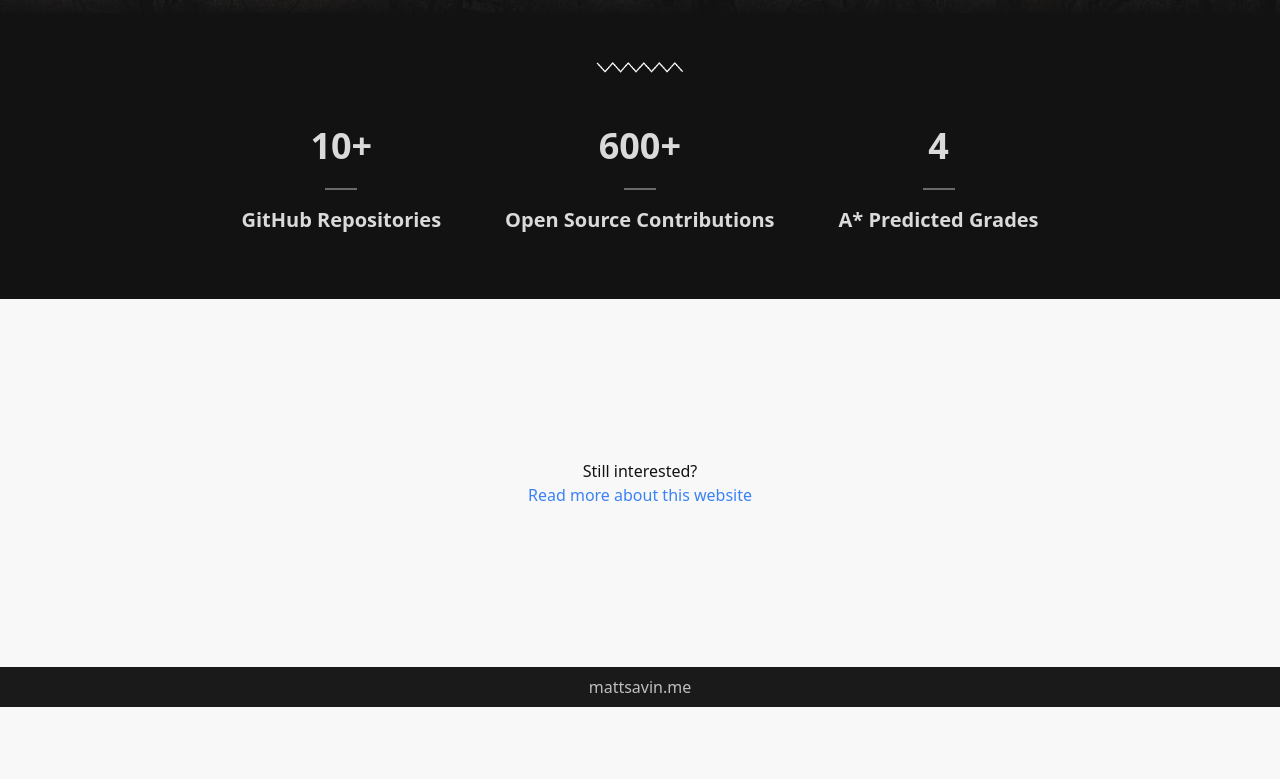
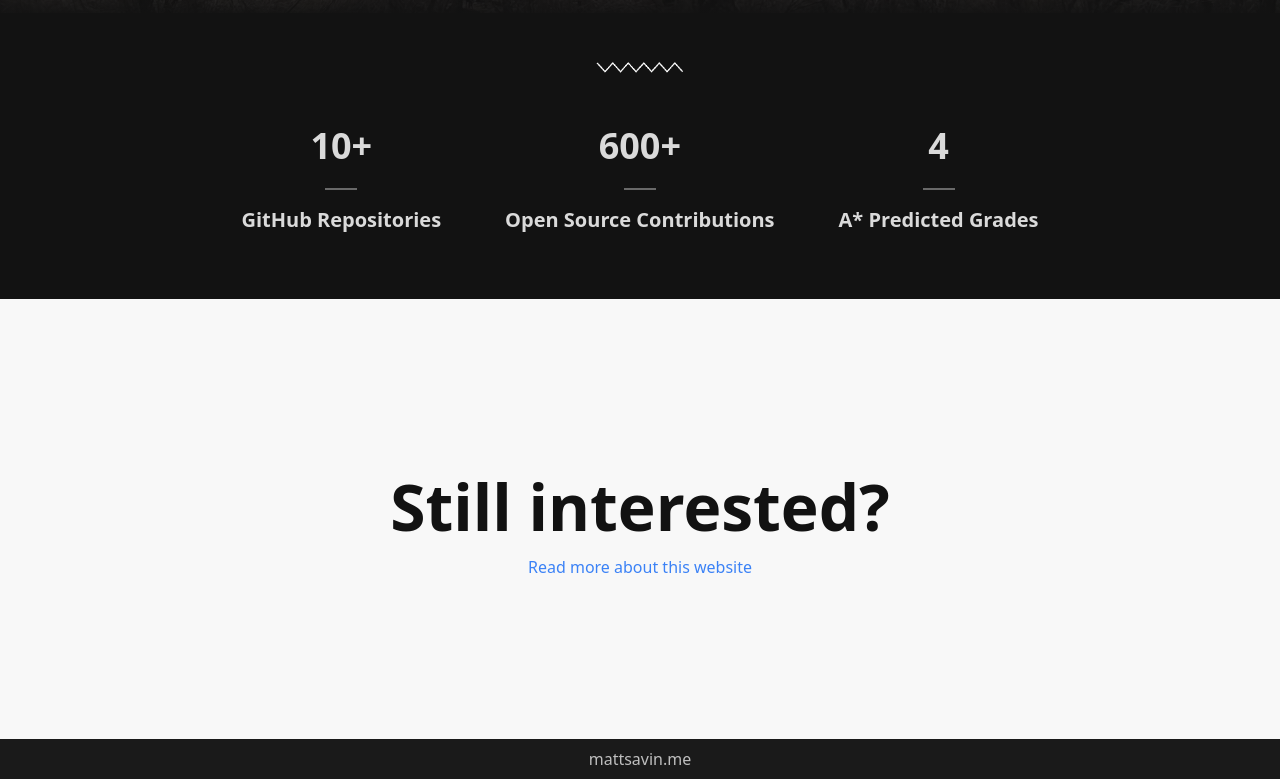
Before and after one commit to mattsavin/mattsavin.me, a Next.js app: page / in a window 1280 px wide. Shown: the part 1518-2297 px from the top of the page. Before the commit the page ends 2225 px from the top, so only its background shows below. Built offline with nearby package versions, Linux system fonts and the light colour scheme.

Commit message:
increase impact of still interested text on index.tsx

```diff
--- a/pages/index.module.css
+++ b/pages/index.module.css
@@ -174,6 +174,12 @@
     flex-direction: column;
     align-items: center;
     margin: 10rem 0;
+    text-align: center;
+}
+
+.interestHeader {
+    font-size: 4rem;
+    font-weight: 700;
 }
 
 @media only screen and (min-width: 688px) {
--- a/pages/index.tsx
+++ b/pages/index.tsx
@@ -168,7 +168,7 @@ const Home: NextPage = () => {
                     </div>
                 </section>
                 <section className={styles.stillInterested}>
-                    <h1>Still interested?</h1>
+                    <h1 className={styles.interestHeader}>Still interested?</h1>
                     <h2>
                         <Link href={"/about"}>
                             <a>Read more about this website</a>
```
